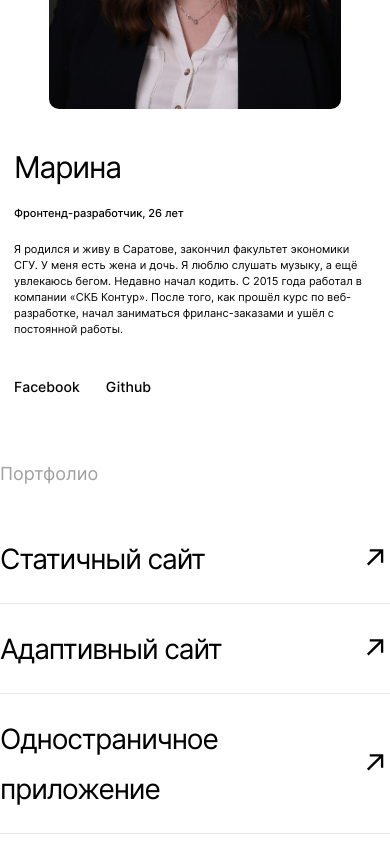
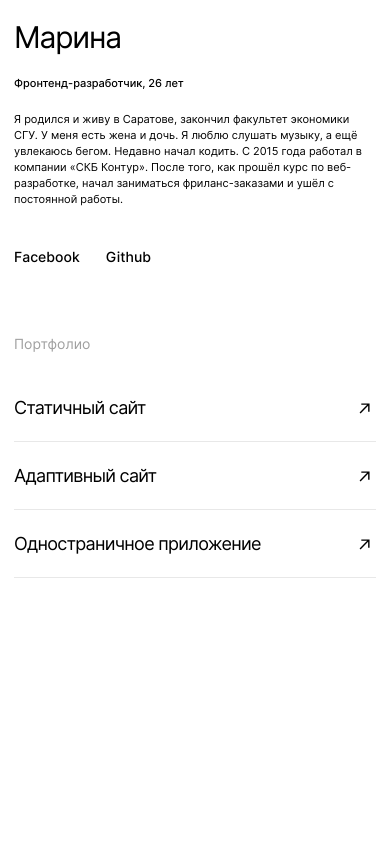
Before and after one commit to MgKraynova/movies-explorer-frontend, a React (Create React App) app: page / in a window 390 px wide. Shown: the part 2474-3318 px from the top of the page. After the commit the page ends 3122 px from the top, so only its background shows below. Built offline with nearby package versions, Linux system fonts and the light colour scheme.

Commit message:
add adaptive to portfolio

```diff
--- a/src/components/Main/about-project.css
+++ b/src/components/Main/about-project.css
@@ -80,11 +80,11 @@
     }
 }
 
-/*@media screen and (max-width: 700px) {*/
-/*    .about-project__text-container  {*/
-/*        width: unset;*/
-/*    }*/
-/*}*/
+@media screen and (max-width: 700px) {
+    .about-project__text-container  {
+        width: unset;
+    }
+}
 
 @media screen and (max-width: 426px) {
     .about-project__text-container  {
--- a/src/components/Main/portfolio.css
+++ b/src/components/Main/portfolio.css
@@ -12,6 +12,15 @@
     }
 }
 
+@media screen and (max-width: 426px) {
+    .portfolio {
+        padding-right: 14px;
+        padding-left: 14px;
+        padding-bottom: 70px;
+        gap: 40px;
+    }
+}
+
 .portfolio__title {
     font-style: normal;
     font-weight: 400;
@@ -21,6 +30,14 @@
     color: #A0A0A0;
     mix-blend-mode: normal;
     margin: 0;
+}
+
+@media screen and (max-width: 426px) {
+    .portfolio__title {
+        font-size: 14px;
+        line-height: 20px;
+        /* identical to box height, or 143% */
+    }
 }
 
 .portfolio__list {
@@ -56,3 +73,18 @@
         /* identical to box height, or 179% */
     }
 }
+
+@media screen and (max-width: 426px) {
+    .portfolio__link {
+        font-size: 18px;
+        line-height: 28px;
+        /* identical to box height, or 156% */
+    }
+}
+
+@media screen and (max-width: 426px) {
+    .portfolio__icon {
+        width: 11px;
+        height: 11px;
+    }
+}
```
